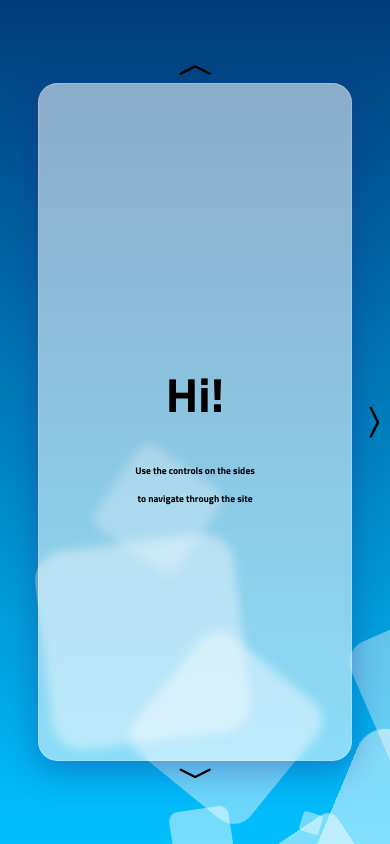
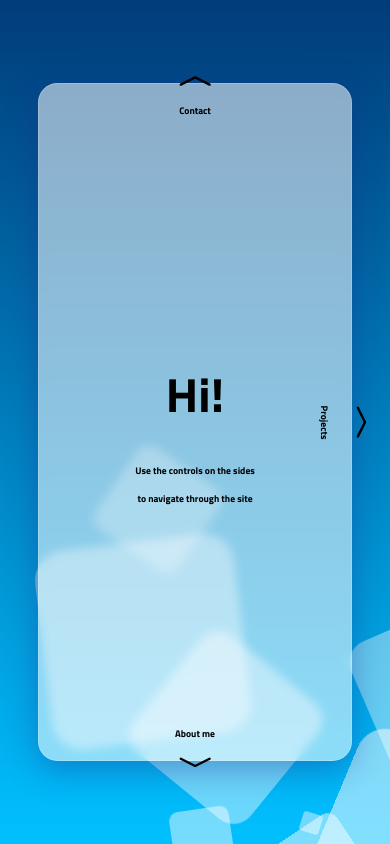
Before and after one commit to dominik-sek/portfolio_old, a React (Create React App) app: page / in a window 390 px wide. Built offline with nearby package versions, Linux system fonts and the light colour scheme.

Commit message:
mobile controls fixed

```diff
--- a/src/Components/Sidebar.js
+++ b/src/Components/Sidebar.js
@@ -105,7 +105,6 @@ const Title = styled.div`
     opacity:0;
     transition: opacity 0.3s ease-in-out;
     font-size:1.75rem;
-    & :mousem
 
     @media (max-width: 850px) and (max-width: 1201px)  {
         opacity:1;
@@ -133,7 +132,7 @@ const ArrowWrapper = styled.div`
     margin:0.5%;
     align-items:center;
 
-    @media (min-width: 900px)  {
+    @media (min-width: 1200px)  {
         width:100%;
         height:100%;
     }
@@ -160,6 +159,8 @@ const Body = styled.div`
                 flex-direction:column;
                 @media (max-width: 750px) and (max-width: 966px) {
                     flex-direction:column-reverse;
+                    justify-content:flex-start;
+
                     }
             `
             case 'down':
@@ -170,6 +171,8 @@ const Body = styled.div`
                 flex-direction:column-reverse;
                 @media (max-width: 750px) and (max-width: 966px) {
                     flex-direction:column;
+                    justify-content:flex-start;
+
                     }
             `
             case 'left':
@@ -181,7 +184,6 @@ const Body = styled.div`
                 @media (max-width: 750px) and (max-width: 966px) {
                     flex-direction:row-reverse;
                     justify-content:center;
-
                     }
             `
             case 'right':
```
